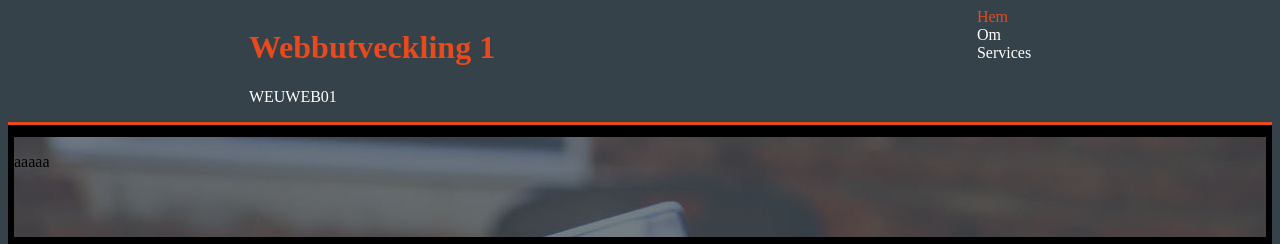
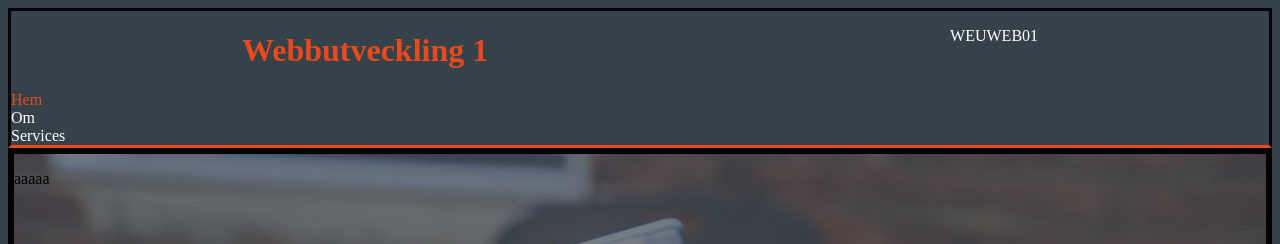
Before and after one commit to divedconh287/Lek-5-Uppgift-3, a plain HTML site: page index.html in a window 1280 px wide. Shown: the top 244 px of the page. Drawn offline with Linux system fonts and the light colour scheme.

Commit message:
jag är trött

```diff
--- a/index.html
+++ b/index.html
@@ -9,16 +9,16 @@
     <link rel="stylesheet" href="styles.css">
 </head>
 <body>
+<div class="branding">
 <div id="header">
-<div><h1>Webbutveckling 1</h1><p>WEUWEB01</p></div>
+<h1>Webbutveckling 1</h1><p>WEUWEB01</p>
+</div>
+
 <div class="nav">
 <div class="active"><a href="./index.html">Hem</a></div>
 <div><a href="">Om</a></div>
 <div><a href="">Services</a></div>
 </div>
-</div>
-
-<div class="branding">
 
 </div>
 
--- a/styles.css
+++ b/styles.css
@@ -8,8 +8,6 @@ color:#e8491d;
 display:flex;
 flex-direction:row;
 justify-content:space-around;
-border-bottom: solid;
-border-width:3px;
 }
 
 #header p{
@@ -34,6 +32,7 @@ color:white;
 .branding{
     border: solid;
     color: black;
+    border-bottom: solid #e8491d 3px;
 }
 
 #showcase{
```
